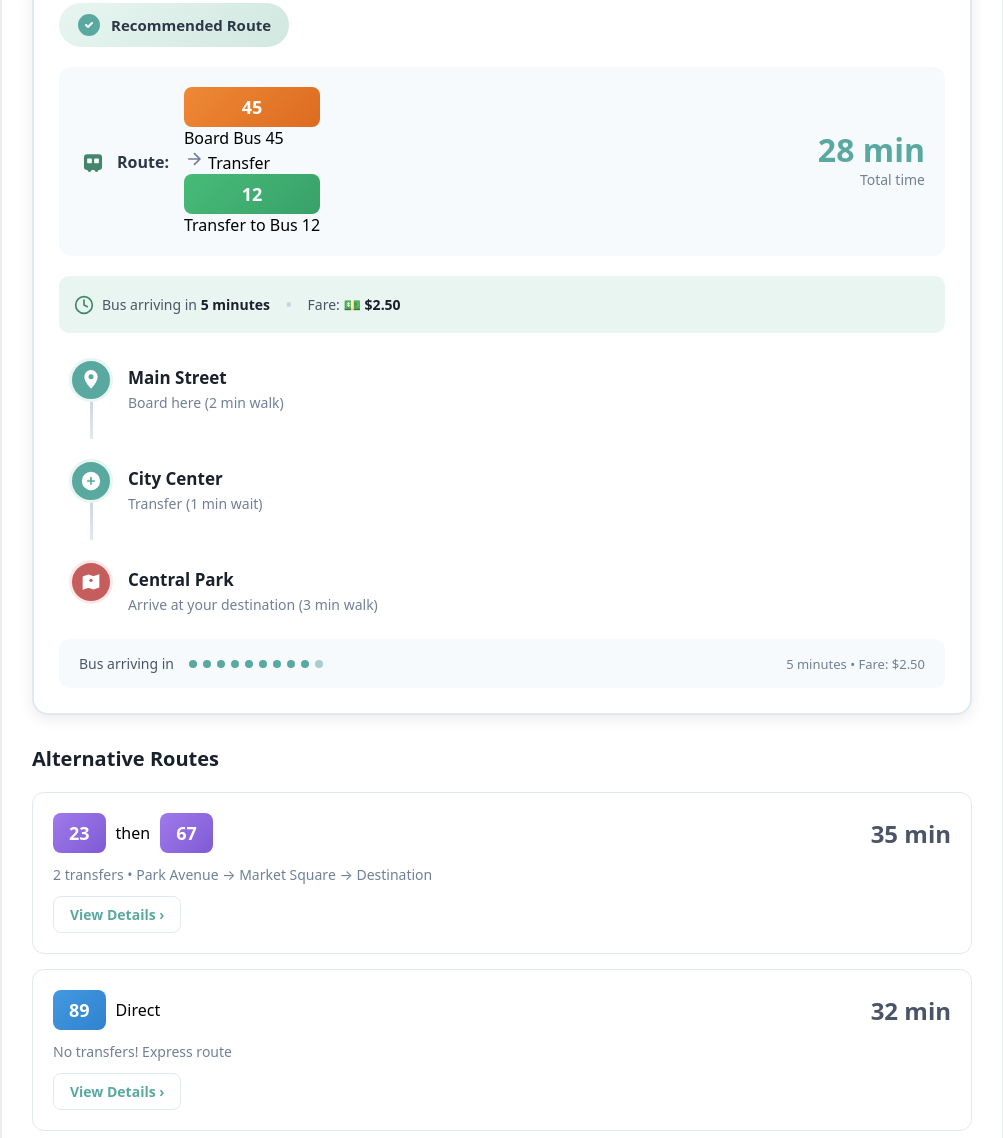
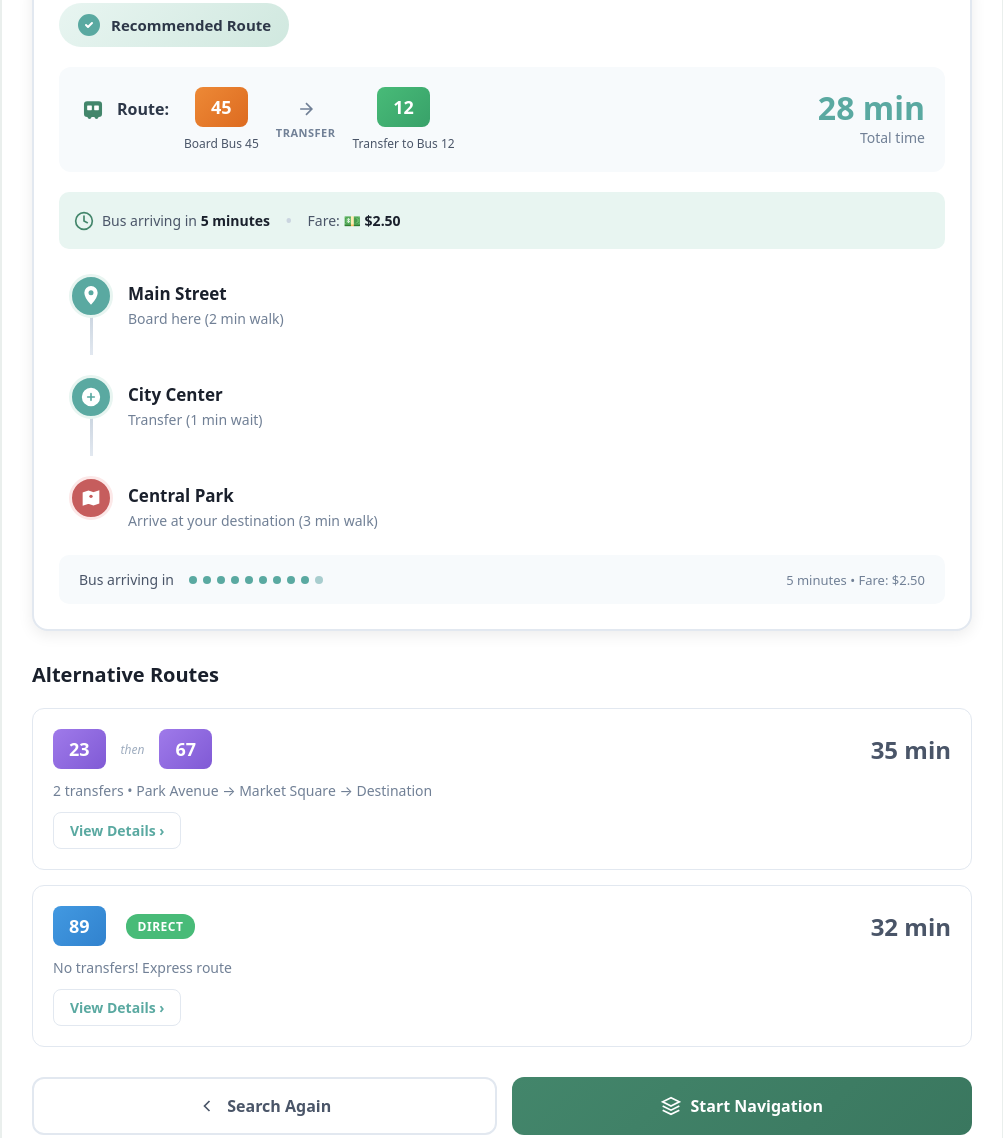
Before and after one commit to Shreya777-code/Hop_ON, a plain HTML site: page search-results.html in a window 1280 px wide. Shown: the part 420-1558 px from the top of the page, without its empty margins (138-1141 px from the left). Drawn offline with Linux system fonts and the light colour scheme.

Commit message:
Update bus route styles and add new classes

```diff
--- a/style.css
+++ b/style.css
@@ -1452,8 +1452,9 @@ body {
 
 .bus-route-left {
   display: flex;
-  align-items: center;
+  align-items: flex-start;
   gap: 15px;
+  flex: 1;
 }
 
 .bus-icon-text {
@@ -1463,6 +1464,21 @@ body {
   font-size: 16px;
   font-weight: 600;
   color: #2d3748;
+  margin-top: 8px;
+}
+
+.route-buses-container {
+  display: flex;
+  align-items: center;
+  gap: 12px;
+  flex-wrap: wrap;
+}
+
+.bus-item {
+  display: flex;
+  flex-direction: column;
+  align-items: center;
+  gap: 8px;
 }
 
 .route-buses {
@@ -1820,3 +1836,49 @@ body {
     gap: 10px;
   }
 }
+
+/* Enhanced bus route display */
+.bus-label {
+  font-size: 12px;
+  color: #4a5568;
+  font-weight: 500;
+  text-align: center;
+  white-space: nowrap;
+}
+
+.transfer-arrow {
+  display: flex;
+  flex-direction: column;
+  align-items: center;
+  gap: 6px;
+  margin: 0 5px;
+}
+
+.transfer-label {
+  font-size: 11px;
+  color: #718096;
+  font-weight: 600;
+  text-transform: uppercase;
+  letter-spacing: 0.5px;
+}
+
+/* Alternative route clarity improvements */
+.then-text {
+  font-size: 12px;
+  color: #a0aec0;
+  font-weight: 500;
+  font-style: italic;
+  margin: 0 5px;
+}
+
+.direct-badge {
+  background: #48bb78;
+  color: white;
+  padding: 4px 12px;
+  border-radius: 12px;
+  font-size: 12px;
+  font-weight: 700;
+  text-transform: uppercase;
+  letter-spacing: 0.5px;
+  margin-left: 10px;
+}
```
